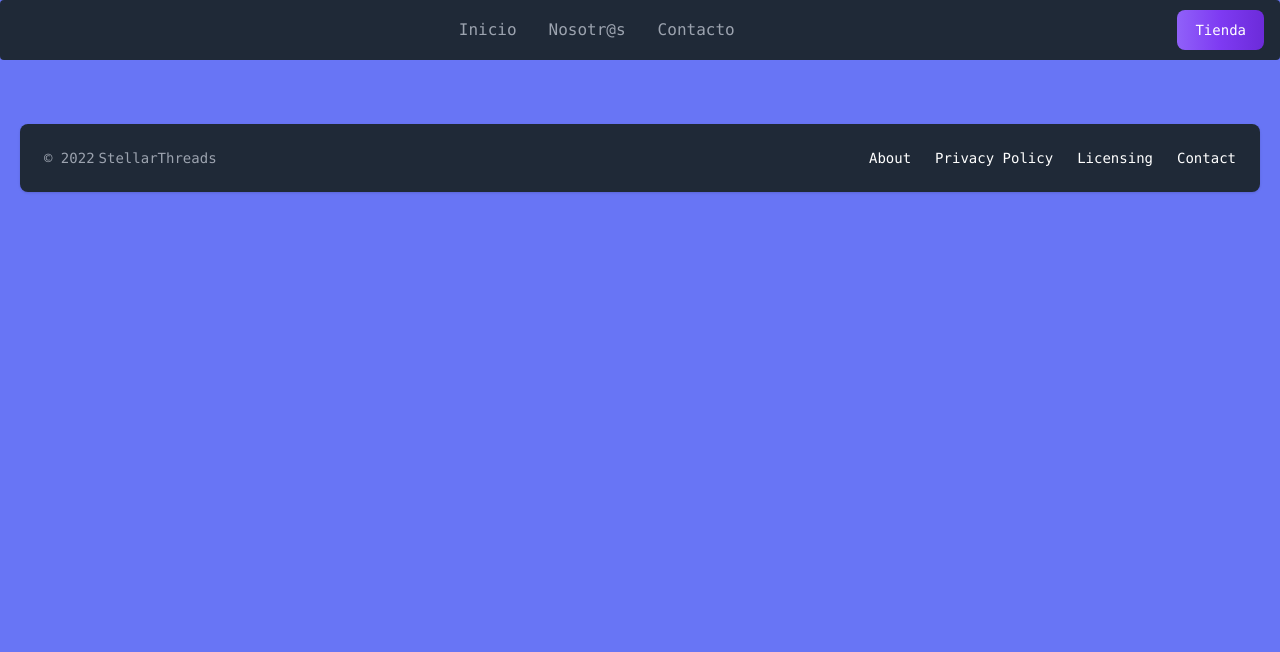
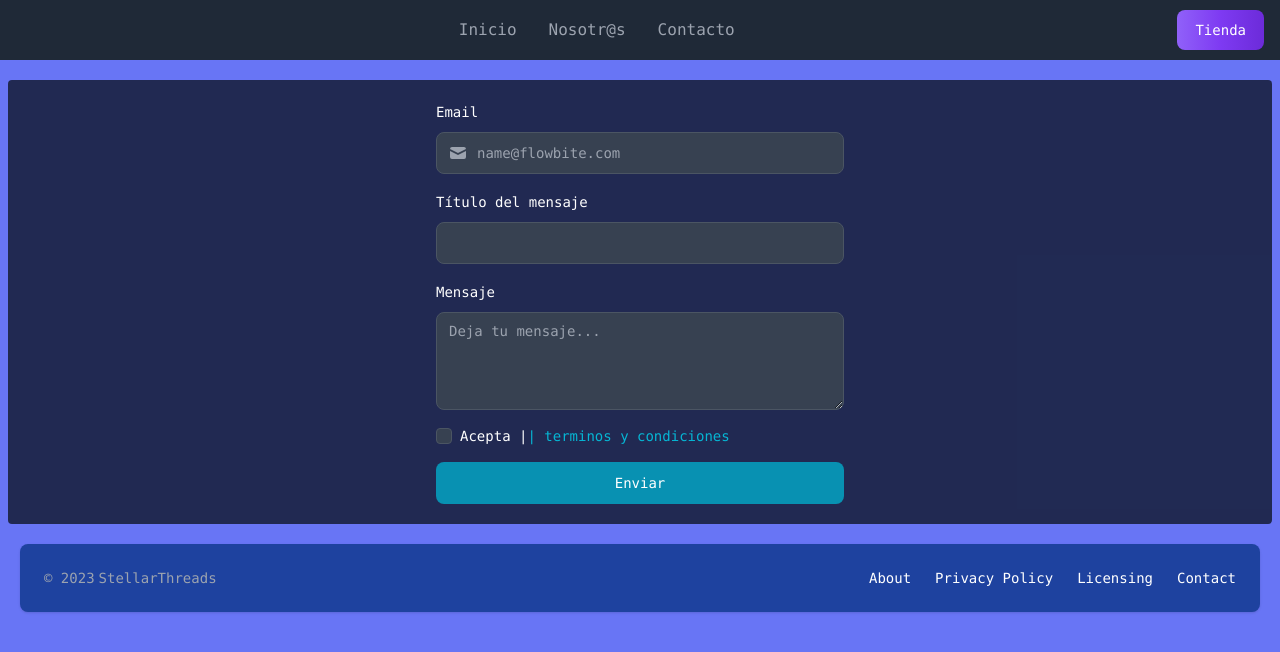
Before and after one commit to WebDevJuan/stellar-store, a React (Vite) app: page /contact in a window 1280 px wide. Shown: the top 652 px of the page. Built offline with nearby package versions, Linux system fonts and the light colour scheme.

Commit message:
Contact form footer improvement and navigation changes

```diff
--- a/package.json
+++ b/package.json
@@ -19,6 +19,7 @@
     "react-icons": "^4.10.1",
     "react-redux": "^8.0.5",
     "react-router-dom": "^6.6.1",
+    "react-select": "^5.7.4",
     "uuid": "^9.0.0"
   },
   "devDependencies": {
--- a/src/App.jsx
+++ b/src/App.jsx
@@ -4,19 +4,13 @@ import FooterPage from "./components/Footer";
 import NavbarWithCTAButton from "./components/NavBar";
 import Home from "./pages/Home";
 import Store from './pages/Store';
+import Contact from './pages/Contact';
+import About from './pages/About';
 
 function InitialPage(){
   return (
     <>
       <Home />
-    </>
-  )
-}
-
-function Contact(){
-  return (
-    <>
-      Contact
     </>
   )
 }
@@ -30,6 +24,7 @@ function App() {
       <NavbarWithCTAButton />
         <Routes>
           <Route path="/" element={<InitialPage />} />
+          <Route path="/about" element={<About />} />
           <Route path="/store" element={<Store />} />
           <Route path="/contact" element={<Contact />} />
         </Routes>
--- /dev/null
+++ b/src/components/Filters.jsx
@@ -0,0 +1,50 @@
+import { Button, Modal } from "flowbite-react";
+import Select from 'react-select'
+
+const options = [
+  { value: 'all', label: 'Todo' },
+  { value: 'accesorio', label: 'Accesorios' },
+  { value: 'sudadera', label: 'Sudaderas' },
+  { value: 'camiseta', label: 'Camisetas' }
+]
+
+const Selector = () => (
+  <Select options={options} placeholder="Ejmpl. Accesorio" className="w-full  rounded font-mono" defaultValue={options[0]} />
+)
+// eslint-disable-next-line react/prop-types
+function Filters({ openModal, setOpenModal }) {
+    const onSubmit = values => {
+        console.log('VALORES', values);
+
+    }
+  return (
+    <>
+      <Modal
+        dismissible
+        show={openModal === "dismissible"}
+        onClose={() => setOpenModal(undefined)}
+        className="h-full"
+      >
+        <Modal.Header>Búsqueda de productos</Modal.Header>
+        <Modal.Body className="overflow-visible flex-wrap">
+          <div className="space-y-6">
+            <form onSubmit={() => onSubmit()}>
+                <label className="font-mono text-slate-300 mt-10">Tipo</label>
+                <input type="text" className="w-full rounded" placeholder="Ejmpl. Sudadera" maxLength={200} />
+                <div className="py-2" />
+                <label className="font-mono text-slate-300 mt-10">Búsqueda de producto</label>
+                <Selector />
+                <hr />
+                <div className="flex items-center justify-center gap-4 pt-10">
+                <Button type="submit">Buscar</Button>
+                <Button color="gray" onClick={() => setOpenModal(undefined)}> Cerrar </Button>
+                </div>
+            </form>
+          </div>
+        </Modal.Body>
+      </Modal>
+    </>
+  );
+}
+
+export default Filters;
--- a/src/components/Footer.jsx
+++ b/src/components/Footer.jsx
@@ -3,11 +3,11 @@ import { Footer }  from 'flowbite-react';
 export default function FooterPage() {
   return (
     <footer className="relative top-20 bg-indigo-500 flex w-full p-5 font-mono text-slate-300">
-      <Footer container>
+      <Footer container className='dark:bg-blue-800'>
       <Footer.Copyright
         by="StellarThreads"
         href="#"
-        year={2022}
+        year={2023}
       />
       <Footer.LinkGroup>
         <Footer.Link href="#">
--- /dev/null
+++ b/src/components/Modal.jsx
@@ -0,0 +1,30 @@
+/* eslint-disable react/prop-types */
+import { Button, Modal } from 'flowbite-react';
+
+export default function DefaultModal({openModal, setOpenModal}) {
+
+  return (
+    <>
+
+      <Modal show={openModal} onClose={() => setOpenModal(false)}>
+        <Modal.Header>Terminos y servicios</Modal.Header>
+        <Modal.Body>
+          <div className="space-y-6">
+            <p className="text-base leading-relaxed text-gray-500 dark:text-gray-400">
+            Quedan menos de un mes para que la Unión Europea promulgue nuevas leyes de privacidad de los consumidores para sus ciudadanos, por lo que las empresas de todo el mundo están actualizando sus acuerdos de términos de servicio para cumplir.
+            </p>
+            <p className="text-base leading-relaxed text-gray-500 dark:text-gray-400">
+            El Reglamento General de Protección de Datos (G.D.P.R.) de la Unión Europea entra en vigor el 25 de mayo y está destinado a
+              garantizar un conjunto común de derechos de datos en la Unión Europea. Requiere que las organizaciones notifiquen a los usuarios tan pronto como
+              Posible violación de datos de alto riesgo que podría afectarlos personalmente.
+            </p>
+          </div>
+        </Modal.Body>
+        <Modal.Footer>
+          <Button onClick={() => setOpenModal(false)}>Cerrar</Button>
+
+        </Modal.Footer>
+      </Modal>
+    </>
+  )
+}
--- a/src/components/NavBar.jsx
+++ b/src/components/NavBar.jsx
@@ -10,10 +10,13 @@ export function DarkMode() {
   );
 }
 
+
+
 export default function NavbarWithCTAButton() {
   const navigate = useNavigate();
   return (
-    <Navbar fluid rounded style={{position: 'fixed', left: 0, top:0, zIndex: 10, width: '100%'}}>
+    <Navbar fluid style={{position: 'fixed', left: 0, top:0, zIndex: 10, width: '100%'}}>
+    {/* <Navbar fluid rounded theme={{theme: customTheme}}> */}
       <Navbar.Brand href="#">
         {/* <img
           alt="F"
@@ -36,13 +39,13 @@ export default function NavbarWithCTAButton() {
           Inicio
         </Navbar.Link>
         <Navbar.Link
-          href="#"
+          onClick={() => navigate("/about")}
           className="text-slate-300 text-base hover:text-indigo-500 font-mono"
         >
           Nosotr@s
         </Navbar.Link>
         <Navbar.Link
-          href="#"
+          onClick={() => navigate("/contact")}
           className="text-slate-300 text-base hover:text-indigo-500 font-mono"
         >
           Contacto
--- /dev/null
+++ b/src/components/SimpleToast.jsx
@@ -0,0 +1,15 @@
+import {  Toast } from "flowbite-react";
+import { FaTelegramPlane } from 'react-icons/fa';
+
+export default function SimpleToast() {
+    return (
+      <div className="space-x-4 divide-x divide-gray-200 dark:divide-gray-700 flex absolute top-0 z-10 end-4 border-green-400 border-2 m-2">
+        <Toast className="justify-end">
+          <FaTelegramPlane className="h-5 w-5 text-cyan-600 dark:text-cyan-500" />
+          <div className="pl-4 text-sm font-normal">
+            Message sent successfully.
+          </div>
+        </Toast>
+      </div>
+    )
+  }
--- /dev/null
+++ b/src/pages/About.jsx
@@ -0,0 +1,28 @@
+
+import { Progress } from 'flowbite-react';
+
+export default function About() {
+
+  return (
+    <div className="relative top-20 w-full">
+      <div className="flex flex-col justify-center items-center bg-slate-900/80 rounded mx-2 h-1/2 p-5 font-mono">
+        <h2 className='text-slate-300 text-xl'>Sobre nosotros</h2>
+        <p className='text-slate-300'>
+            Lorem ipsum dolor sit amet consectetur adipisicing elit. Doloribus mollitia nostrum autem atque! At dolore a obcaecati amet voluptatibus nemo nisi. Qui ut saepe nam natus temporibus repellat, quibusdam eius.
+            Lorem ipsum dolor sit amet consectetur adipisicing elit. Doloribus mollitia nostrum autem atque! At dolore a obcaecati amet voluptatibus nemo nisi. Qui ut saepe nam natus temporibus repellat, quibusdam eius.
+            Lorem ipsum dolor sit amet consectetur adipisicing elit. Doloribus mollitia nostrum autem atque! At dolore a obcaecati amet voluptatibus nemo nisi. Qui ut saepe nam natus temporibus repellat, quibusdam eius.
+            Lorem ipsum dolor sit amet consectetur adipisicing elit. Doloribus mollitia nostrum autem atque! At dolore a obcaecati amet voluptatibus nemo nisi. Qui ut saepe nam natus temporibus repellat, quibusdam eius.
+            Lorem ipsum dolor sit amet consectetur adipisicing elit. Doloribus mollitia nostrum autem atque! At dolore a obcaecati amet voluptatibus nemo nisi. Qui ut saepe nam natus temporibus repellat, quibusdam eius.
+            Lorem ipsum dolor sit amet consectetur adipisicing elit. Doloribus mollitia nostrum autem atque! At dolore a obcaecati amet voluptatibus nemo nisi. Qui ut saepe nam natus temporibus repellat, quibusdam eius.
+            Lorem ipsum dolor sit amet consectetur adipisicing elit. Doloribus mollitia nostrum autem atque! At dolore a obcaecati amet voluptatibus nemo nisi. Qui ut saepe nam natus temporibus repellat, quibusdam eius.
+            Lorem ipsum dolor sit amet consectetur adipisicing elit. Doloribus mollitia nostrum autem atque! At dolore a obcaecati amet voluptatibus nemo nisi. Qui ut saepe nam natus temporibus repellat, quibusdam eius.
+            Lorem ipsum dolor sit amet consectetur adipisicing elit. Doloribus mollitia nostrum autem atque! At dolore a obcaecati amet voluptatibus nemo nisi. Qui ut saepe nam natus temporibus repellat, quibusdam eius.
+            Lorem ipsum dolor sit amet consectetur adipisicing elit. Doloribus mollitia nostrum autem atque! At dolore a obcaecati amet voluptatibus nemo nisi. Qui ut saepe nam natus temporibus repellat, quibusdam eius.
+
+        </p>
+        <Progress progress={45} />
+        <Progress progress={35} />
+      </div>
+    </div>
+  );
+}
--- /dev/null
+++ b/src/pages/Contact.jsx
@@ -0,0 +1,111 @@
+/* eslint-disable react/prop-types */
+import { useState } from "react";
+import { Button, Checkbox, Label, TextInput, Textarea } from "flowbite-react";
+import { HiMail } from "react-icons/hi";
+import SimpleToast from "../components/SimpleToast";
+import DefaultModal from "../components/Modal";
+
+function DefaultForm({showToast, setShowToast}) {
+  const [openCondition, setOpenCondition] = useState();
+  const [mesagge, setMessage] = useState({
+    email: "",
+    title: "",
+    description: "",
+    condition: "off",
+  });
+
+  const changeShowToast = () => {
+    setShowToast(true);
+    setTimeout(() => {
+      setShowToast(false);
+    }, 5000);
+  };
+
+  const handleSubmit = (e) => {
+    e.preventDefault();
+    changeShowToast();
+    // Realizar cualquier otra acción que sea necesaria
+    console.log(mesagge)
+  };
+
+  const onHandleChange = e => {
+    setMessage({
+      ...mesagge,
+      [e.target.name]: e.target.value,
+    });
+  };
+
+  return (
+    <form className="flex md:w-1/3 w-full flex-col gap-4" onSubmit={handleSubmit}>
+      <div>
+        <div className="mb-2 block">
+          <Label htmlFor="email" value="Email" />
+        </div>
+        <TextInput
+          icon={HiMail}
+          id="email"
+          name="email"
+          placeholder="name@flowbite.com"
+          required
+          type="email"
+          onChange={e => onHandleChange(e)}
+        />
+      </div>
+      <div>
+        <div className="mb-2 block">
+          <Label htmlFor="title" value="Título del mensaje" />
+        </div>
+        <TextInput
+          id="title"
+          name="title"
+          required
+          type="text"
+          onChange={e => onHandleChange(e)}
+        />
+      </div>
+      <div>
+        <div className="mb-2 block">
+          <Label htmlFor="description" value="Mensaje" />
+        </div>
+        <Textarea
+          id="description"
+          name="description"
+          placeholder="Deja tu mensaje..."
+          required
+          rows={4}
+          className="text-sm"
+          onChange={e => onHandleChange(e)}
+        />
+      </div>
+      <div className="flex items-center gap-2">
+        <Checkbox id="condition" name="condition" required onChange={e => onHandleChange(e)}/>
+        <Label className="flex" htmlFor="condition">
+          <p>Acepta |</p>
+          <span
+            className="text-cyan-600 hover:underline dark:text-cyan-500"
+            onClick={() => setOpenCondition(true)}
+          >
+          | terminos y condiciones
+          </span>
+        </Label>
+      </div>
+      <Button type="submit">Enviar</Button>
+      {showToast && <SimpleToast />}
+      {openCondition && <DefaultModal openModal={openCondition} setOpenModal={setOpenCondition} /> }
+    </form>
+
+  );
+}
+
+export default function Contact() {
+  const [showToast, setShowToast] = useState();
+
+  return (
+    <div className="relative top-20 w-full">
+      <div className="flex flex-col justify-center items-center bg-slate-900/80 rounded mx-2 h-1/2 p-5 font-mono">
+        <DefaultForm showToast={showToast} setShowToast={setShowToast} />
+
+      </div>
+    </div>
+  );
+}
--- a/src/pages/DetailsSection.jsx
+++ b/src/pages/DetailsSection.jsx
@@ -1,4 +1,6 @@
+import { useNavigate } from "react-router-dom"
 export default function DetailSection(){
+    const navigate = useNavigate();
     return (
         <>
         <div className="relative top-10 h-max text-center font-mono font-bold text-2xl p-5 bg-slate-200 dark:bg-slate-900 text-slate-800 dark:text-white border-b-2 ">
@@ -88,7 +90,7 @@ export default function DetailSection(){
             minima maiores. Officiis cumque excepturi possimus dicta numquam
             molestias quidem.
             </p>
-            <button className="text-slate-800 bg-indigo-400 p-3 rounded-md mt-3">Tienda</button>
+            <button className="text-slate-800 bg-indigo-400 p-3 rounded-md mt-3" onClick={() => navigate('/store')}>Tienda</button>
           </div>
         </div>
         </>
```
